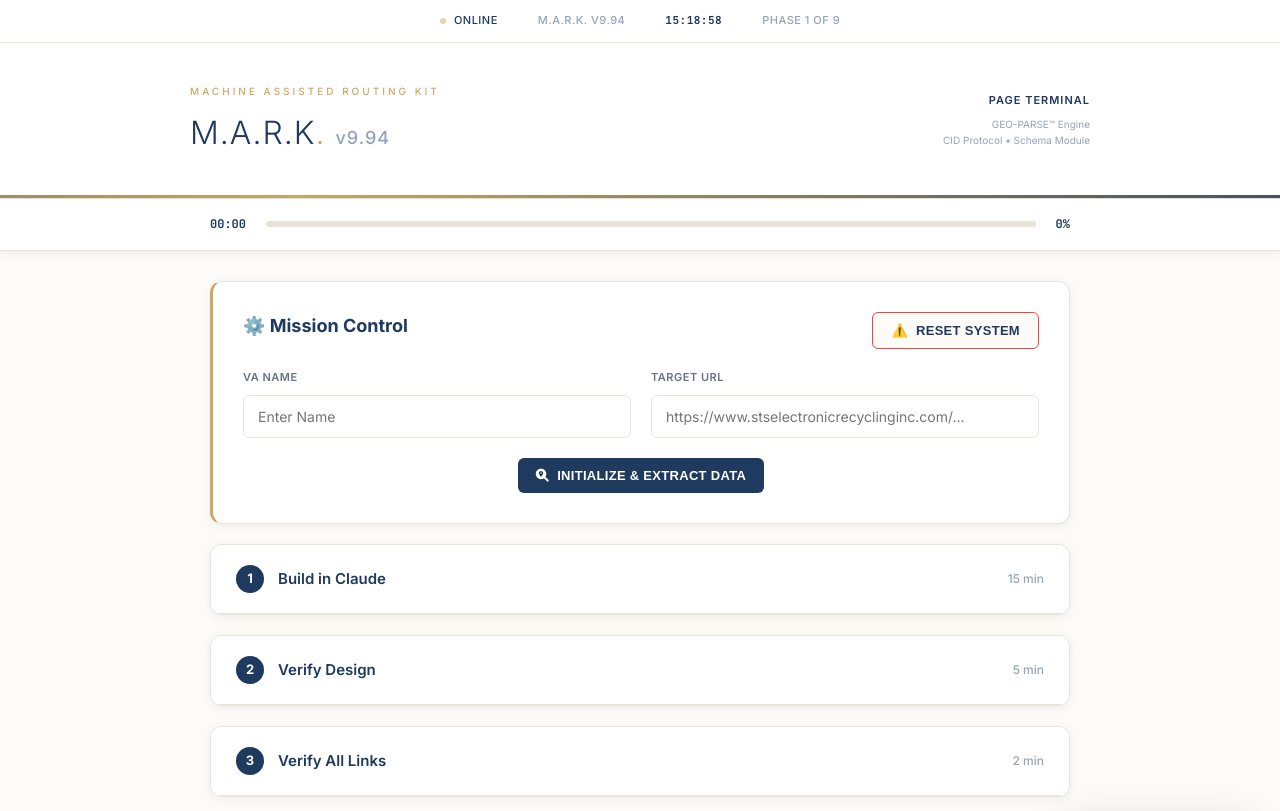
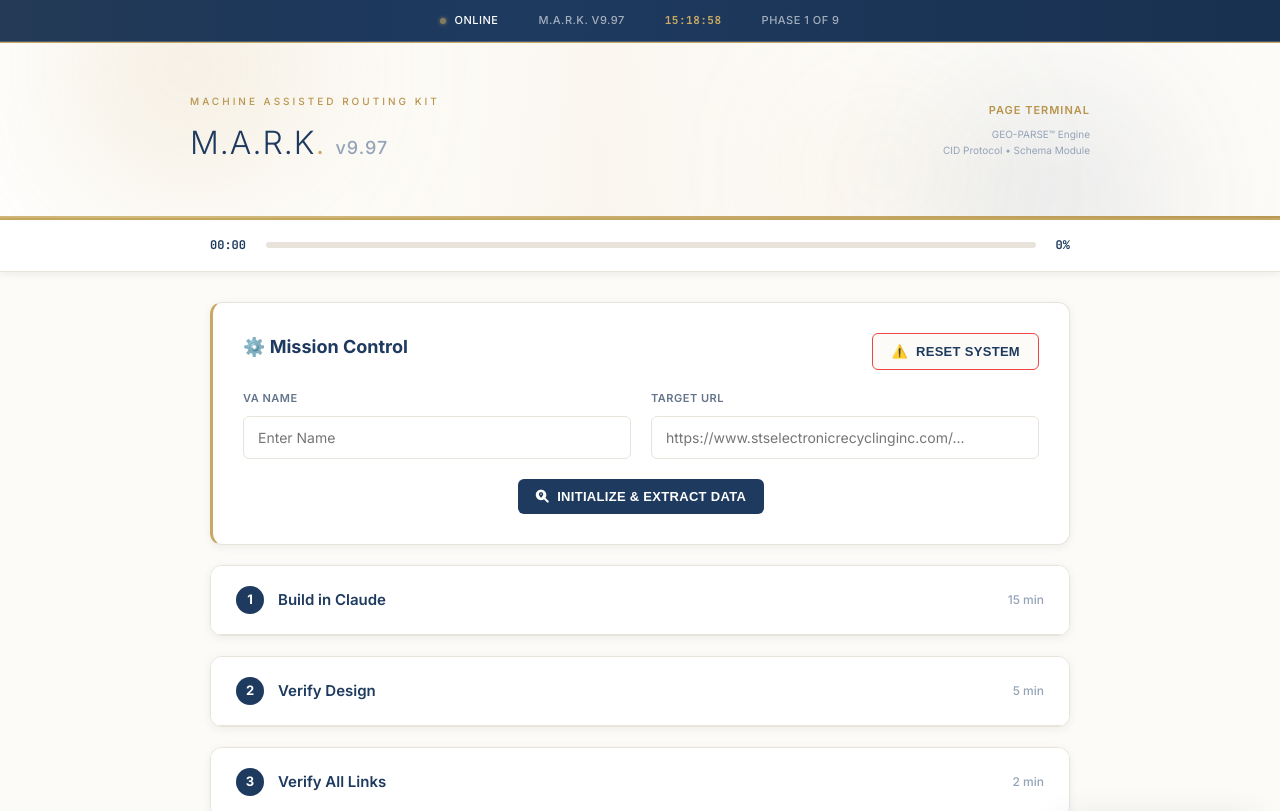
Before and after one commit to xkluziv12/M.a.r.k, a plain HTML site: page index.html in a window 1280 px wide. Shown: the top 811 px of the page. Drawn offline with Linux system fonts and the light colour scheme.

Commit message:
Update version from 9.94 to 9.97 in index.html

```diff
--- a/index.html
+++ b/index.html
@@ -3,7 +3,7 @@
 <head>
     <meta charset="UTF-8">
     <meta name="viewport" content="width=device-width, initial-scale=1.0">
-    <title>M.A.R.K. v9.94 | Page Terminal</title>
+    <title>M.A.R.K. v9.97 | Page Terminal</title>
 
     <link rel="preconnect" href="https://fonts.googleapis.com">
     <link rel="preconnect" href="https://fonts.gstatic.com" crossorigin>
@@ -99,8 +99,10 @@
 
         /* ===== STATUS BAR ===== */
         .status-bar {
-            background: var(--white);
-            border-bottom: 1px solid var(--border-light);
+            background: linear-gradient(90deg, var(--navy-dark), var(--navy), var(--navy-dark));
+            background-size: 200% 100%;
+            animation: statusGradient 8s ease infinite;
+            border-bottom: 1px solid var(--gold);
             padding: 12px 20px;
             display: flex;
             justify-content: center;
@@ -110,15 +112,35 @@
             font-weight: 500;
             letter-spacing: 0.5px;
             text-transform: uppercase;
+            position: relative;
+            overflow: hidden;
+        }
+        .status-bar::after {
+            content: '';
+            position: absolute;
+            top: 0;
+            left: -100%;
+            width: 100%;
+            height: 100%;
+            background: linear-gradient(90deg, transparent, rgba(201,169,98,0.1), transparent);
+            animation: statusSweep 4s ease-in-out infinite;
+        }
+        @keyframes statusGradient {
+            0%, 100% { background-position: 0% 50%; }
+            50% { background-position: 100% 50%; }
+        }
+        @keyframes statusSweep {
+            0% { left: -100%; }
+            100% { left: 100%; }
         }
         .status-item {
             display: flex;
             align-items: center;
             gap: 8px;
-            color: var(--text-muted);
+            color: rgba(255,255,255,0.6);
         }
         .status-item.online {
-            color: var(--navy);
+            color: var(--white);
         }
         .status-dot {
             width: 6px;
@@ -126,13 +148,14 @@
             border-radius: 50%;
             background: var(--gold);
             animation: statusPulse 2s ease-in-out infinite;
+            box-shadow: 0 0 8px var(--gold);
         }
         @keyframes statusPulse {
-            0%, 100% { opacity: 1; }
-            50% { opacity: 0.5; }
+            0%, 100% { opacity: 1; box-shadow: 0 0 8px var(--gold); }
+            50% { opacity: 0.6; box-shadow: 0 0 4px var(--gold); }
         }
         .status-clock {
-            color: var(--navy);
+            color: var(--gold);
             font-weight: 600;
             font-family: 'JetBrains Mono', monospace;
             font-size: 11px;
@@ -140,29 +163,138 @@
 
         /* ===== HEADER ===== */
         .ai-header {
-            background: var(--white);
+            background: linear-gradient(135deg, var(--white) 0%, var(--cream) 100%);
             color: var(--navy);
-            padding: 40px 20px;
+            padding: 50px 20px;
             position: relative;
             overflow: hidden;
-            border-bottom: 1px solid var(--border-light);
-        }
-
+            border-bottom: 2px solid var(--gold);
+        }
+
+        /* Subtle animated shimmer */
         .ai-header::before {
+            content: '';
+            position: absolute;
+            top: 0;
+            left: -100%;
+            width: 50%;
+            height: 100%;
+            background: linear-gradient(90deg,
+                transparent 0%,
+                rgba(201,169,98,0.08) 50%,
+                transparent 100%);
+            animation: headerShimmer 12s ease-in-out infinite;
+        }
+
+        @keyframes headerShimmer {
+            0% { left: -50%; }
+            100% { left: 150%; }
+        }
+
+        /* Gold accent line at bottom */
+        .ai-header::after {
             content: '';
             position: absolute;
             bottom: 0;
             left: 0;
             right: 0;
+            height: 2px;
+            background: linear-gradient(90deg, var(--gold-dark), var(--gold-light), var(--gold-dark));
+            background-size: 200% 100%;
+            animation: goldFlow 8s ease-in-out infinite;
+        }
+
+        @keyframes goldFlow {
+            0%, 100% { background-position: 0% 50%; }
+            50% { background-position: 100% 50%; }
+        }
+
+        /* Floating gold particles - slower and more subtle */
+        .header-particles {
+            position: absolute;
+            top: 0;
+            left: 0;
+            right: 0;
+            bottom: 0;
+            overflow: hidden;
+            pointer-events: none;
+        }
+
+        .particle {
+            position: absolute;
+            width: 3px;
             height: 3px;
-            background: linear-gradient(90deg, var(--navy) 0%, var(--gold) 50%, var(--navy) 100%);
-            background-size: 200% 100%;
-            animation: shimmer 3s ease-in-out infinite;
-        }
-
-        @keyframes shimmer {
-            0%, 100% { background-position: 0% 0%; }
-            50% { background-position: 100% 0%; }
+            background: var(--gold);
+            border-radius: 50%;
+            opacity: 0;
+            animation: particleFloat 16s ease-in-out infinite;
+        }
+
+        .particle:nth-child(1) { left: 10%; animation-delay: 0s; }
+        .particle:nth-child(2) { left: 30%; animation-delay: 4s; }
+        .particle:nth-child(3) { left: 50%; animation-delay: 8s; }
+        .particle:nth-child(4) { left: 70%; animation-delay: 2s; }
+        .particle:nth-child(5) { left: 90%; animation-delay: 6s; }
+        .particle:nth-child(6) { left: 20%; animation-delay: 10s; }
+        .particle:nth-child(7) { left: 60%; animation-delay: 12s; }
+        .particle:nth-child(8) { left: 80%; animation-delay: 14s; }
+
+        @keyframes particleFloat {
+            0% {
+                transform: translateY(60px) scale(0);
+                opacity: 0;
+            }
+            10% {
+                opacity: 0.4;
+            }
+            90% {
+                opacity: 0.4;
+            }
+            100% {
+                transform: translateY(-60px) scale(0.5);
+                opacity: 0;
+            }
+        }
+
+        /* Soft glowing orbs */
+        .header-glow {
+            position: absolute;
+            border-radius: 50%;
+            filter: blur(80px);
+            opacity: 0.15;
+            animation: glowPulse 10s ease-in-out infinite;
+        }
+
+        .header-glow.glow-1 {
+            width: 250px;
+            height: 250px;
+            background: var(--gold);
+            top: -100px;
+            left: 5%;
+            animation-delay: 0s;
+        }
+
+        .header-glow.glow-2 {
+            width: 200px;
+            height: 200px;
+            background: var(--navy-light);
+            bottom: -80px;
+            right: 10%;
+            animation-delay: 3s;
+        }
+
+        .header-glow.glow-3 {
+            width: 150px;
+            height: 150px;
+            background: var(--gold-light);
+            top: 30%;
+            right: 25%;
+            animation-delay: 6s;
+        }
+
+        @keyframes glowPulse {
+            0%, 100% { opacity: 0.1; transform: scale(1); }
+            50% { opacity: 0.2; transform: scale(1.05); }
         }
 
         .header-content {
@@ -701,7 +833,7 @@
             <span>Online</span>
         </div>
         <div class="status-item">
-            <span>M.A.R.K. v9.94</span>
+            <span>M.A.R.K. v9.97</span>
         </div>
         <div class="status-item">
             <span class="status-clock" id="statusClock">00:00:00</span>
@@ -712,17 +844,32 @@
     </div>
 
     <header class="ai-header">
+        <!-- Animated background elements -->
+        <div class="header-glow glow-1"></div>
+        <div class="header-glow glow-2"></div>
+        <div class="header-glow glow-3"></div>
+        <div class="header-particles">
+            <div class="particle"></div>
+            <div class="particle"></div>
+            <div class="particle"></div>
+            <div class="particle"></div>
+            <div class="particle"></div>
+            <div class="particle"></div>
+            <div class="particle"></div>
+            <div class="particle"></div>
+        </div>
+
         <div class="header-content" style="align-items: center;">
             <div>
-                <div style="font-size:10px; font-weight:500; color:var(--gold); letter-spacing:3px; margin-bottom:8px; text-transform:uppercase;">
+                <div style="font-size:10px; font-weight:500; color:var(--gold-dark); letter-spacing:3px; margin-bottom:8px; text-transform:uppercase;">
                     Machine Assisted Routing Kit
                 </div>
                 <h1 style="font-size:32px; font-weight:300; letter-spacing:1px; margin:0; color:var(--navy);">
-                    M.A.R.K<span style="color:var(--gold);">.</span> <span style="font-weight:500; font-size:18px; color:var(--text-muted);">v9.94</span>
+                    M.A.R.K<span style="color:var(--gold);">.</span> <span style="font-weight:500; font-size:18px; color:var(--text-muted);">v9.97</span>
                 </h1>
             </div>
             <div style="text-align:right;">
-                <div style="font-size:11px; font-weight:600; color:var(--navy); margin-bottom:6px; text-transform:uppercase; letter-spacing:1px;">Page Terminal</div>
+                <div style="font-size:11px; font-weight:600; color:var(--gold-dark); margin-bottom:6px; text-transform:uppercase; letter-spacing:1px;">Page Terminal</div>
                 <div style="font-size:10px; color:var(--text-muted); line-height:1.6;">
                     <div>GEO-PARSE™ Engine</div>
                     <div>CID Protocol • Schema Module</div>
@@ -1862,6 +2009,14 @@
                     parsedGMB: {},
                     checks: {}
                 };
+
+                // Collapse all phases
+                document.querySelectorAll('.phase').forEach(phase => {
+                    phase.classList.remove('active');
+                });
+
+                // Reset phase status display
+                document.getElementById('currentPhaseNum').textContent = '1';
 
                 showToast("System Reset Complete!");
             }
@@ -3671,16 +3826,16 @@ Keep response TIGHT. Boxes only, no fluff.`;
             <!-- FORENSIC TIMELINE -->
             <div style="margin-top:25px; padding-top:20px; border-top:1px solid var(--border-light);">
                 <div style="font-family:'Inter', sans-serif; font-size:10px; color:var(--text-muted); line-height:1.8;">
-                    <strong style="color:var(--text-secondary);">Development:</strong> v1.0–v6.x core parsing & UI scaffolding. v7.x 317-MSA city lookup, CID regex overhaul, 9-phase workflow. v9.94 Luxury UI redesign with refined boot sequence, elegant status bar, and sophisticated completion celebration. <strong style="color:var(--text-secondary);">42.0 man-hours</strong> | Jan 29, 2026
+                    <strong style="color:var(--text-secondary);">Development:</strong> v1.0–v6.x core parsing & UI scaffolding. v7.x 317-MSA city lookup, CID regex overhaul, 9-phase workflow. v9.97 Luxury UI redesign with refined boot sequence, elegant status bar, and sophisticated completion celebration. <strong style="color:var(--text-secondary);">42.0 man-hours</strong> | Jan 29, 2026
                 </div>
             </div>
 
             <div style="margin-top:25px; padding-top:20px; border-top:1px solid var(--border-light); display:flex; justify-content:space-between; align-items:center;">
                 <div style="font-size:11px; color:var(--text-muted);">
-                    M.A.R.K<span style="color:var(--gold);">.</span> v9.94
+                    M.A.R.K<span style="color:var(--gold);">.</span> v9.97
                 </div>
                 <div style="font-size:10px; color:var(--text-muted);">
-                    © 2026 STS Electronic Recycling Inc.
+                    Page Terminal System
                 </div>
             </div>
         </div>
```
